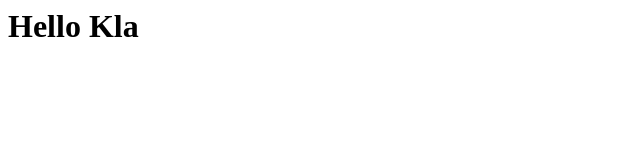
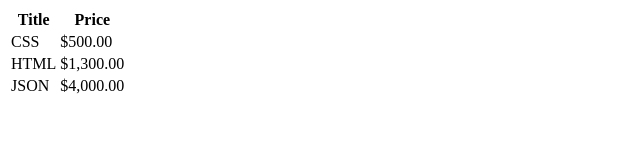
Before and after one commit to ratchanon1/myHomework, a website: page public/index.html in a window 1280 px wide. Shown: the whole page, without its empty margins (0-640 px from the left). Drawn offline with nearby package versions, Linux system fonts and the light colour scheme.

Commit message:
add table in app.js and show it

```diff
--- a/public/index.html
+++ b/public/index.html
@@ -6,6 +6,17 @@
  </head>
 
 <body ng-controller="mainCtrl">
-	<h1>Hello {{name}}</h1>
+	<table>
+		<thead>
+			<th>Title</th>
+			<th>Price</th>
+		</thead>
+		<tbody>
+			<tr ng-repeat="book in books">
+				<td>{{book.title}}</td>
+				<td>{{book.price | currency:'$'}}</td>
+			</tr>
+		</tbody>
+	</table>
  </body>
  </html>
--- a/public/js/app.js
+++ b/public/js/app.js
@@ -1,4 +1,8 @@
 angular.module("myApp", [])
 .controller('mainCtrl', function($scope){
-	$scope.name = 'Kla';
+	$scope.books = [
+		{title: 'CSS', price: 500},
+		{title: 'HTML', price: 1300},
+		{title: 'JSON', price: 4000}
+	];
 })
```
